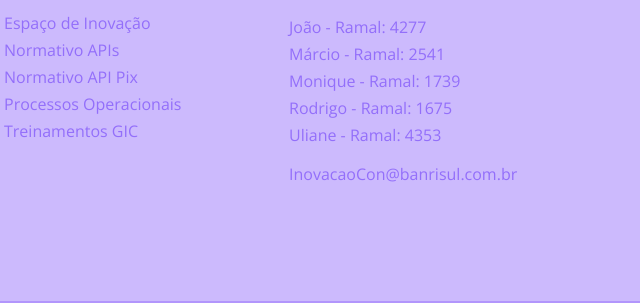
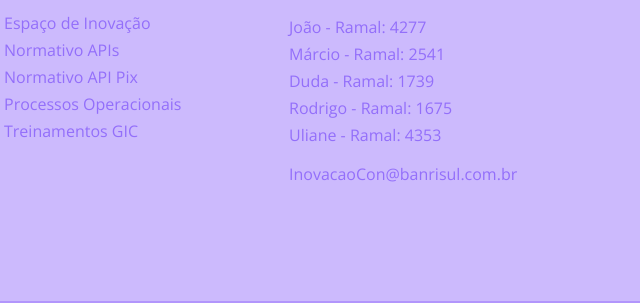
Before and after one commit to GICSuporteTecnico/GICSuporteTecnico.github.io, a plain HTML site: page ics.html in a window 1280 px wide. Shown: the part 1335-1638 px from the top of the page, 78-718 px from the left. Drawn offline with nearby package versions, Linux system fonts and the light colour scheme.

Commit message:
Mudanças realizadas

```diff
--- a/ics.html
+++ b/ics.html
@@ -222,7 +222,7 @@
                                 </li>
 
                                 <li class="site-footer-link-item">
-                                    <a href="tel: 1234" class="site-footer-link">Monique - Ramal: 1739</a>
+                                    <a href="tel: 1234" class="site-footer-link">Duda - Ramal: 1739</a>
                                 </li>
 
                                 <li class="site-footer-link-item">
```
Also changed, not shown: coletadados.html (+1 -1 lines), emailspadrao.html (+1 -1 lines), faqs.html (+1 -1 lines), glossarioapis.html (+1 -1 lines), index.html (+1 -1 lines), listaintegradores.html (+1 -1 lines), relatoriodemandas.html (+1 -1 lines), relatoriosgerais.html (+1 -1 lines), relatoriosuporte.html (+1 -1 lines), workflows.html (+1 -1 lines).
